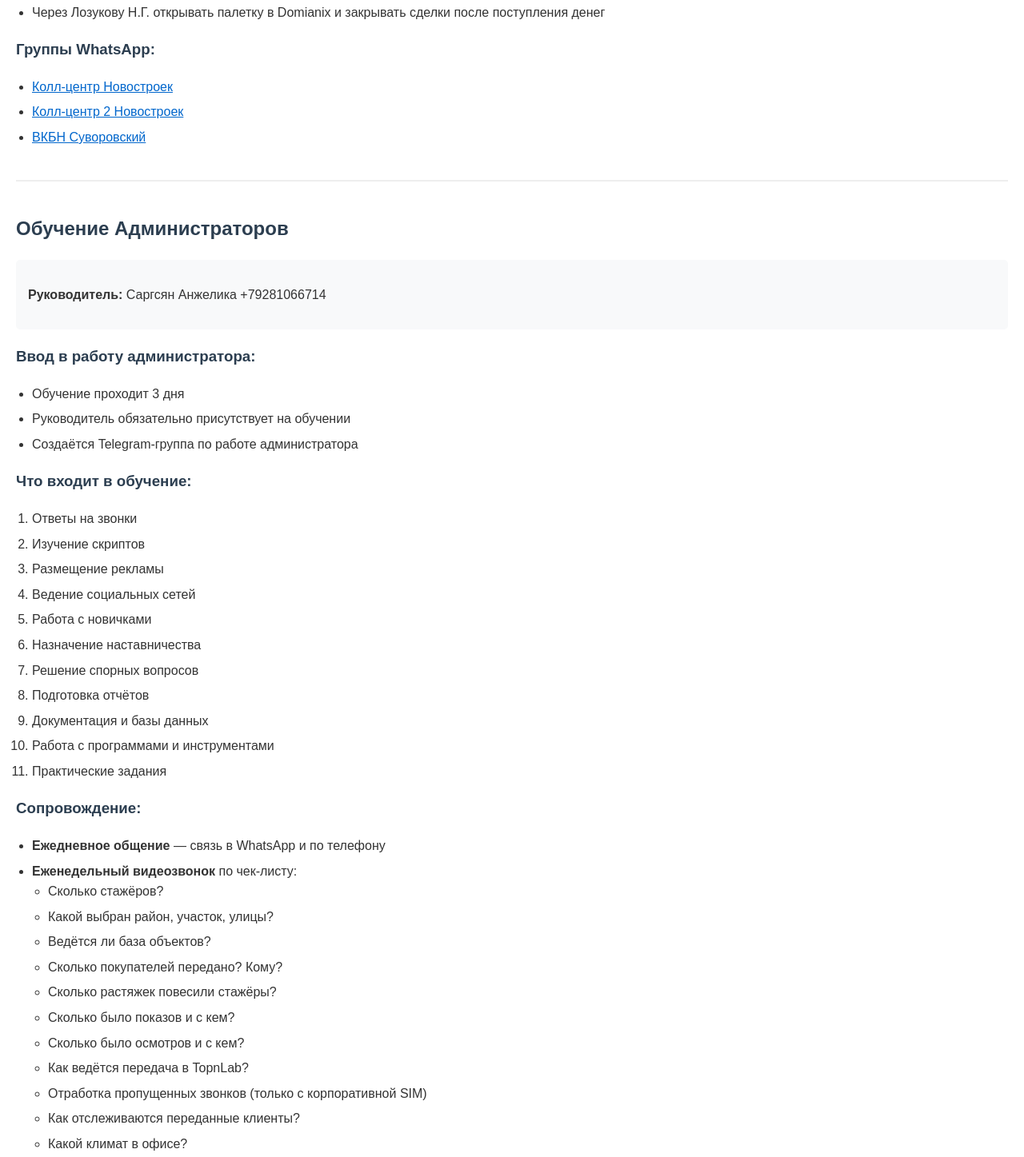
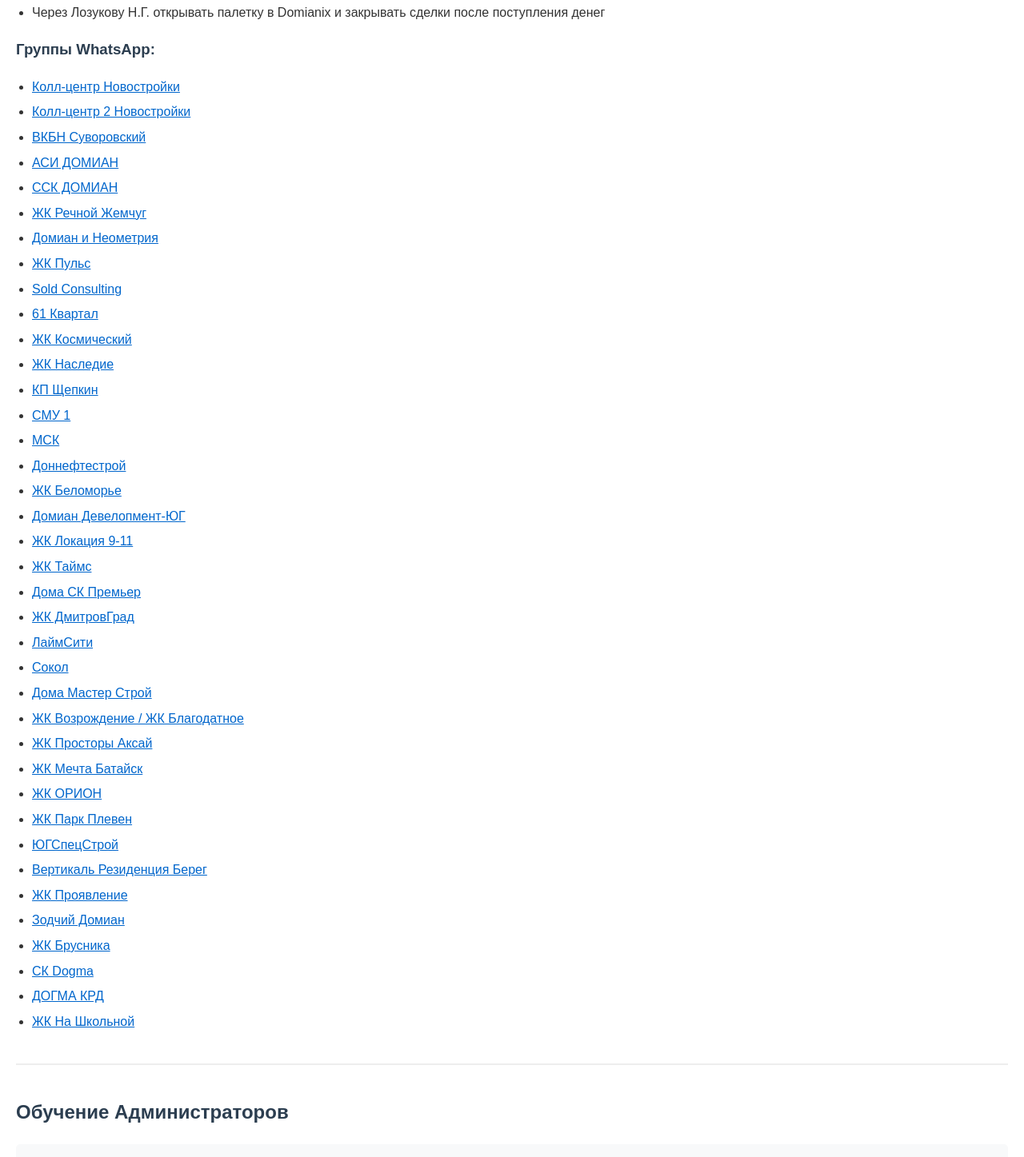
Before and after one commit to LeSauteur/Instrukciya, a plain HTML site: page index.html in a window 1280 px wide. Shown: the part 4471-5918 px from the top of the page at 80% size. Drawn offline with Linux system fonts and the light colour scheme.

Commit message:
Update index.html

```diff
--- a/index.html
+++ b/index.html
@@ -321,10 +321,44 @@
 
 <h3>Группы WhatsApp:</h3>
 <ul>
-    <li><a href="https://chat.whatsapp.com/Bv92nOE9PRvG34Hh8sfGK7">Колл-центр Новостроек</a></li>
-    <li><a href="https://chat.whatsapp.com/BPqKTXZofs9KVgSuIYReJI">Колл-центр 2 Новостроек</a></li>
-    <li><a href="https://chat.whatsapp.com/JoA8vIbWxHWBhXnmIj9HxV">ВКБН Суворовский</a></li>
-    <!-- ... остальные ссылки можно оставить как есть ... -->
+     <li><a href="https://chat.whatsapp.com/Bv92nOE9PRvG34Hh8sfGK7">Колл-центр Новостройки</a></li>
+  <li><a href="https://chat.whatsapp.com/BPqKTXZofs9KVgSuIYReJI">Колл-центр 2 Новостройки</a></li>
+  <li><a href="https://chat.whatsapp.com/JoA8vIbWxHWBhXnmIj9HxV">ВКБН Суворовский</a></li>
+  <li><a href="https://chat.whatsapp.com/DxHThWrXhUF4WkQMj1gP5j">АСИ ДОМИАН</a></li>
+  <li><a href="https://chat.whatsapp.com/CiGrsjVqBqhF31XfOwZ9f2">ССК ДОМИАН</a></li>
+  <li><a href="https://chat.whatsapp.com/JZvbrkLrB7ZF2dXPlSymz1">ЖК Речной Жемчуг</a></li>
+  <li><a href="https://chat.whatsapp.com/LU3PN6u6HH913QyJoFzsSN">Домиан и Неометрия</a></li>
+  <li><a href="https://chat.whatsapp.com/CD0yl9qDDFxA8Jnfr62Qd2">ЖК Пульс</a></li>
+  <li><a href="https://chat.whatsapp.com/J0j5A6qLULE93iQ99Mi8TS">Sold Consulting</a></li>
+  <li><a href="https://chat.whatsapp.com/BQm8Xl2M2w4GVCwkkzLDi5">61 Квартал</a></li>
+  <li><a href="https://chat.whatsapp.com/LCB9CoAsNhWEYXJxRAUxkJ">ЖК Космический</a></li>
+  <li><a href="https://chat.whatsapp.com/LryIyaof3Rq8EHPd51g7vY">ЖК Наследие</a></li>
+  <li><a href="https://chat.whatsapp.com/LJkCvqlOVJR2qTctz4UahP">КП Щепкин</a></li>
+  <li><a href="https://chat.whatsapp.com/KT0vxjGCdiO96IhvDylfqc">СМУ 1</a></li>
+  <li><a href="https://chat.whatsapp.com/Bcb76JsvDSV7hllN58DauB">МСК</a></li>
+  <li><a href="https://chat.whatsapp.com/BnmnVhAkX1cJpLFlleBCYI">Доннефтестрой</a></li>
+  <li><a href="https://chat.whatsapp.com/JOdnUnWUDCtDc7CwwriDbM">ЖК Беломорье</a></li>
+  <li><a href="https://chat.whatsapp.com/KFLgvRKMieL1QEGH4YVqNe">Домиан Девелопмент-ЮГ</a></li>
+  <li><a href="https://chat.whatsapp.com/LVJjsTu48LF2HwFlQZldG5">ЖК Локация 9-11</a></li>
+  <li><a href="https://chat.whatsapp.com/KMsPobUEr653QSPMfPneBk">ЖК Таймс</a></li>
+  <li><a href="https://chat.whatsapp.com/EpaK4961i0eBcKghmiIrPB">Дома СК Премьер</a></li>
+  <li><a href="https://chat.whatsapp.com/ETLVk20TlcqDwj9EKasQgf">ЖК ДмитровГрад</a></li>
+  <li><a href="https://chat.whatsapp.com/FBs2r7HR4rH4J5mJZ5MQQY">ЛаймСити</a></li>
+  <li><a href="https://chat.whatsapp.com/HceIwmDZoyIHuopsLnG60K">Сокол</a></li>
+  <li><a href="https://chat.whatsapp.com/CeTMDmMbZ4oISrjOZpnCIX">Дома Мастер Строй</a></li>
+  <li><a href="https://chat.whatsapp.com/GRmvuOcdzDfBlcLGAp8Yx2">ЖК Возрождение / ЖК Благодатное</a></li>
+  <li><a href="https://chat.whatsapp.com/BC3ls03WphbEvj3LzU7gsW">ЖК Просторы Аксай</a></li>
+  <li><a href="https://chat.whatsapp.com/JXsQxPRfvfNAzTLmvs5goH">ЖК Мечта Батайск</a></li>
+  <li><a href="https://chat.whatsapp.com/FjibU9WWoeeHFpqgKC2BtQ">ЖК ОРИОН</a></li>
+  <li><a href="https://chat.whatsapp.com/Hs7TlMHDaeb4FXJ4uC1YJ3">ЖК Парк Плевен</a></li>
+  <li><a href="https://chat.whatsapp.com/KXOYWPCexso1YOBFDxKf8l">ЮГСпецСтрой</a></li>
+  <li><a href="https://chat.whatsapp.com/BspN87UgSOv0671qDhcwNu">Вертикаль Резиденция Берег</a></li>
+  <li><a href="https://chat.whatsapp.com/LwplThtO41rLQCapqUTjIj">ЖК Проявление</a></li>
+  <li><a href="https://chat.whatsapp.com/G6JhhAANeJm6rtaL21brNI">Зодчий Домиан</a></li>
+  <li><a href="https://chat.whatsapp.com/FboUu24Rud1AgtOyZwml2Q">ЖК Брусника</a></li>
+  <li><a href="https://chat.whatsapp.com/Et5QKLKm48sBnu5Q7rXJIn">СК Dogma</a></li>
+  <li><a href="https://chat.whatsapp.com/KR6dhBCyYB5AbRJaNad52F">ДОГМА КРД</a></li>
+  <li><a href="https://chat.whatsapp.com/F8iaGMywEh7FetptPite9L">ЖК На Школьной</a></li>
 </ul>
 
 
@@ -642,4 +676,5 @@
 </script>
 
 </body>
+
 </html>
```
